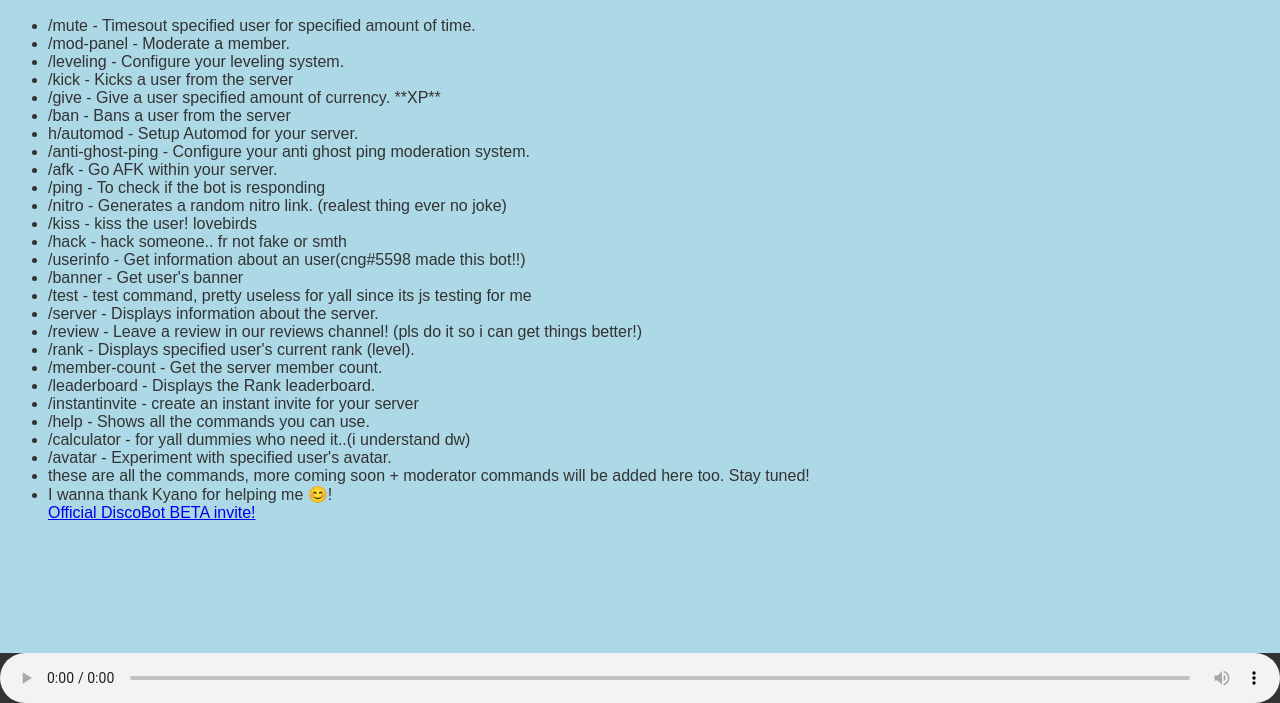
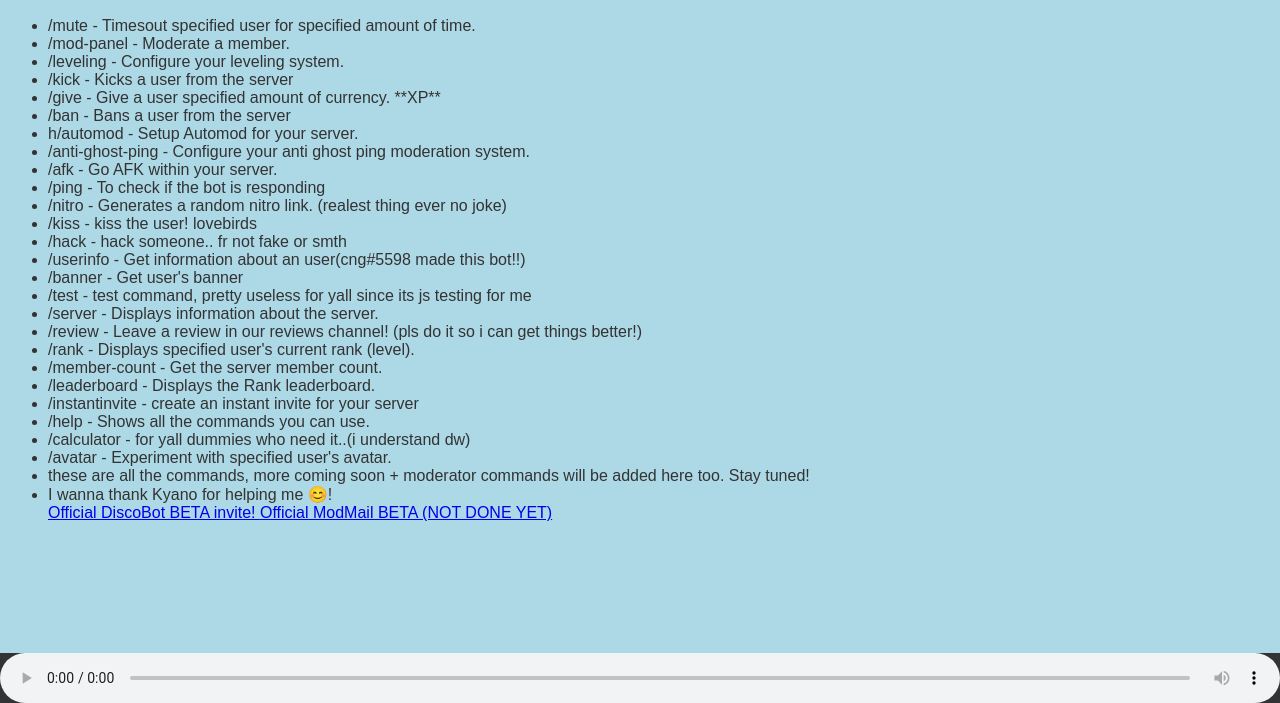
Before and after one commit to jejeeeeeee/Sentinel-invite-site, a plain HTML site: page index.html in a window 1280 px wide. Shown: the part 97-800 px from the top of the page. Drawn offline with Linux system fonts and the light colour scheme.

Commit message:
Update index.html
new bot invite

```diff
--- a/index.html
+++ b/index.html
@@ -56,6 +56,7 @@
       <li>these are all the commands, more coming soon + moderator commands will be added here too. Stay tuned!</li>
       <li>I wanna thank Kyano for helping me 😊!</li>
       <a href="https://discord.com/api/oauth2/authorize?client_id=1103322794944634891&permissions=8&scope=bot">Official DiscoBot BETA invite!</Official DiscoBot BETA invite!>
+      <a href="https://discord.com/api/oauth2/authorize?client_id=1105129881509056593&permissions=8&scope=bot">Official ModMail BETA (NOT DONE YET)</Official DiscoBot BETA invite!>
     </ul>
   </div>
 </div>
```
